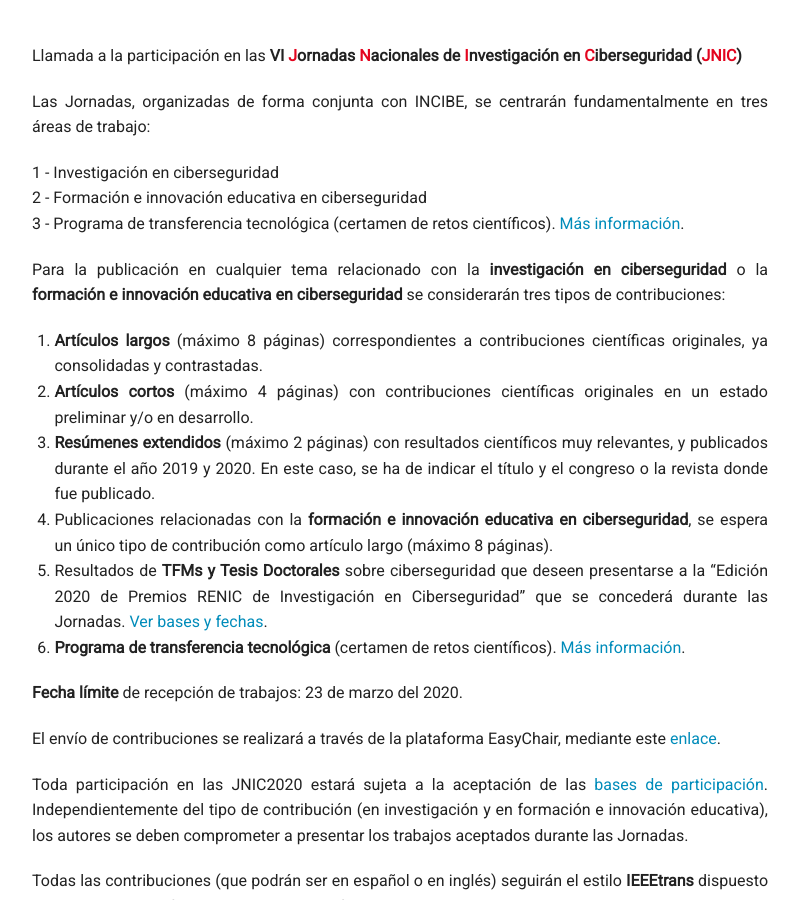
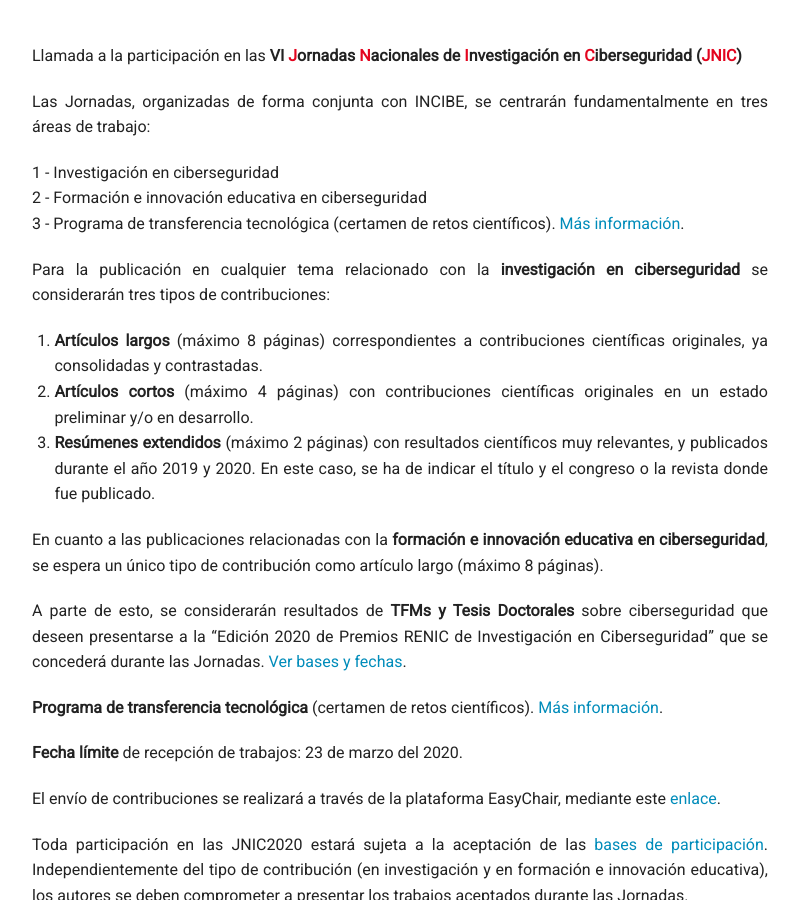
Before and after one commit to jnic2020/jnic2021.github.io, a Jekyll site: the page built from trabajos.md, in a window 1280 px wide and 900 px high, scrolled down 406 px. Shown: the whole window, without its empty margins (240-1039 px from the left). Built offline with Jekyll 4.4.1, drawn with Linux system fonts in a browser that asks for light colours; nearby versions of some CDN libraries.

```diff
--- a/trabajos.md
+++ b/trabajos.md
@@ -13,14 +13,17 @@ Las Jornadas, organizadas de forma conjunta con INCIBE, se centrarán fundamenta
 2 - Formación e innovación educativa en ciberseguridad
 3 - Programa de transferencia tecnológica (certamen de retos científicos). [Más información](https://transferencia.jnic.es/edicion-2019-20).
 
-Para la publicación en cualquier tema relacionado con la __investigación en ciberseguridad__ o la __formación e innovación educativa en ciberseguridad__ se considerarán tres tipos de contribuciones:
+Para la publicación en cualquier tema relacionado con la __investigación en ciberseguridad__ se considerarán tres tipos de contribuciones:
 
 1. __Artículos largos__ (máximo 8 páginas) correspondientes a contribuciones científicas originales, ya consolidadas y contrastadas.
 2. __Artículos cortos__ (máximo 4 páginas) con contribuciones científicas originales en un estado preliminar y/o en desarrollo.
 3. __Resúmenes extendidos__ (máximo 2 páginas) con resultados científicos muy relevantes, y publicados durante el año 2019 y 2020. En este caso, se ha de indicar el título y el congreso o la revista donde fue publicado.
-4. Publicaciones relacionadas con la __formación e innovación educativa en ciberseguridad__, se espera un único tipo de contribución como artículo largo (máximo 8 páginas).
-5. Resultados de __TFMs y Tesis Doctorales__ sobre ciberseguridad que deseen presentarse a la “Edición 2020 de Premios RENIC de Investigación en Ciberseguridad” que se concederá durante las Jornadas. [Ver bases y fechas](https://www.renic.es/es/convocados-los-premios-de-investigacion-en-ciberseguridad-2020).
-6. __Programa de transferencia tecnológica__ (certamen de retos científicos). [Más información](http://transferencia.jnic.es/).
+
+En cuanto a las publicaciones relacionadas con la __formación e innovación educativa en ciberseguridad__, se espera un único tipo de contribución como artículo largo (máximo 8 páginas).
+
+A parte de esto, se considerarán resultados de __TFMs y Tesis Doctorales__ sobre ciberseguridad que deseen presentarse a la “Edición 2020 de Premios RENIC de Investigación en Ciberseguridad” que se concederá durante las Jornadas. [Ver bases y fechas](https://www.renic.es/es/convocados-los-premios-de-investigacion-en-ciberseguridad-2020).
+
+__Programa de transferencia tecnológica__ (certamen de retos científicos). [Más información](http://transferencia.jnic.es/).
 
 __Fecha límite__ de recepción de trabajos: 23 de marzo del 2020.
 
```
